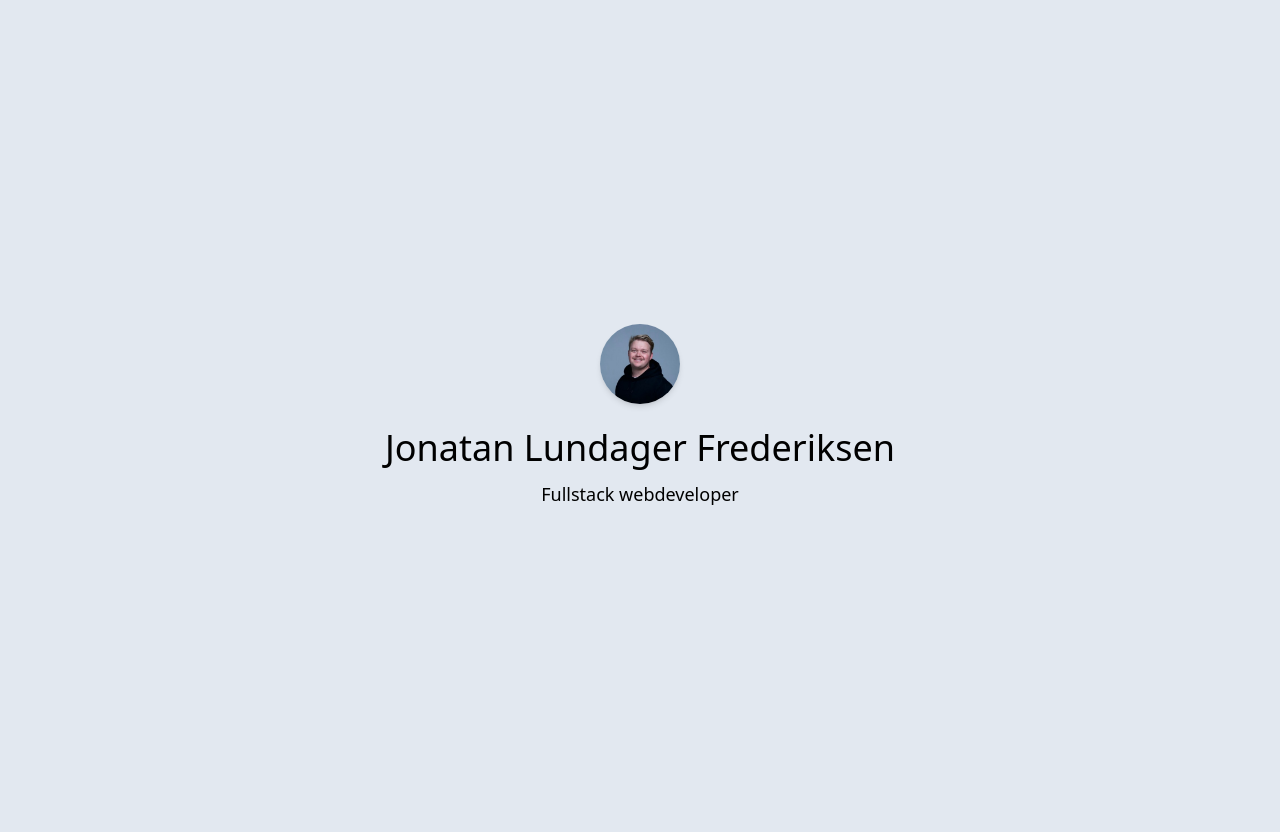
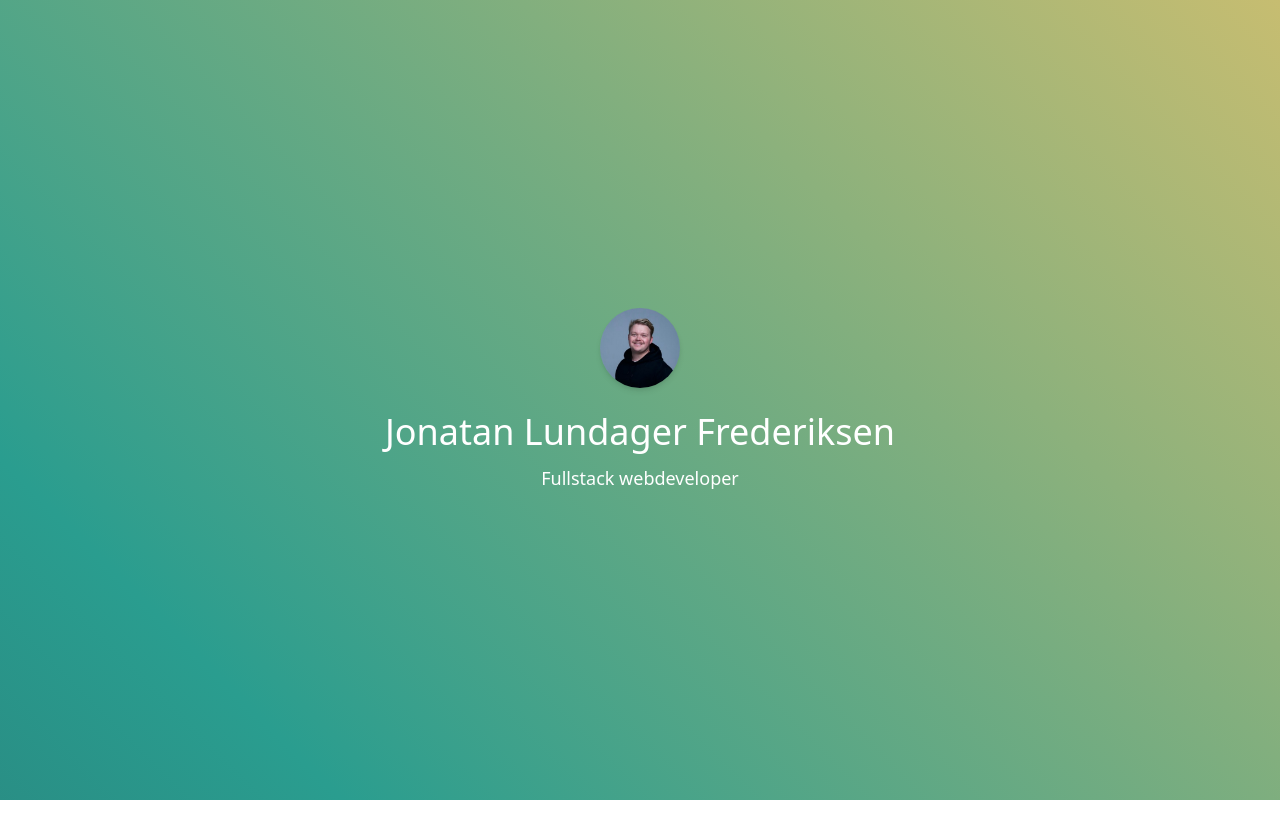
Before and after one commit to jonatanfrederiksen/kinsta-app, a Vue app: page / in a window 1280 px wide. After the commit the page ends 800 px from the top, so only its background shows below. Built offline with nearby package versions, Linux system fonts and the light colour scheme.

Commit message:
added gradient

```diff
--- a/src/App.vue
+++ b/src/App.vue
@@ -2,14 +2,35 @@
 import Navmenu from './components/Navmenu.vue';
 
 </script>
+<style>
+.gradient {
+  width: 100%;
+  height: 100%;
+  position: absolute;
+  background: linear-gradient(45deg, #264653, #2a9d8f, #e9c46a, #f4a261, #e76f51);
+  background-size: 600% 100%;
+  animation: gradient 18s linear infinite;
+  animation-direction: alternate;
+}
 
+@keyframes gradient {
+  0% {
+    background-position: 0%
+  }
+
+  100% {
+    background-position: 100%
+  }
+}
+</style>
 <template>
-  <div class="flex bg-slate-200 p-4">
+  <div class="flex bg-slate-200 ">
 
     <!-- <Navmenu title="Menu"></Navmenu> -->
 
 
-    <div class="flex items-center justify-center h-screen grow">
+    <div class="gradient flex items-center justify-center h-screen grow p-4 relative text-white">
+      <div class=""></div>
       <div class="flex flex-col text-center">
         <a class="mx-auto mb-6 inline text-center relative" href="mailto:frederiksen.jonatan@gmail.com">
           <img class="w-20 rounded-full hover:opacity-50 shadow-md transition-opacity" src="./assets/profile.jpeg" alt="">
@@ -22,5 +43,4 @@ import Navmenu from './components/Navmenu.vue';
 
       </div>
     </div>
-  </div>
-</template>
+</div></template>
--- a/src/components/Navmenu.vue
+++ b/src/components/Navmenu.vue
@@ -1,6 +1,6 @@
 <template>
     <div class="bg-gray-100 flex flex-col justify-start items-center p-4 pr-0">
-        <h1 class="text-3xl font-bold pr-4 ">{{ title }}</h1>
+        <!-- <h1 class="text-3xl font-bold pr-4 ">{{ title }}</h1> -->
         <Navitem title="Home" link="/" icon="home.svg"></Navitem>
         <Navitem title="Tetris" link="/tetris" icon="home.svg"></Navitem>
     </div>
```
